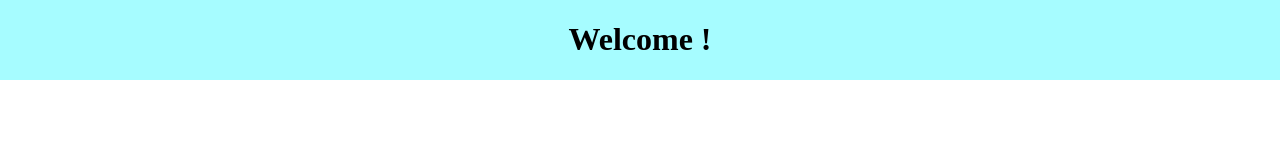
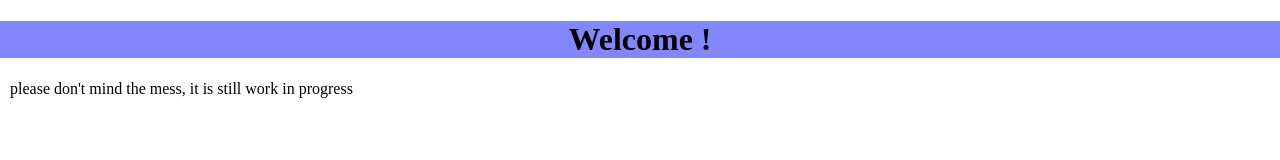
Before and after one commit to Gabri6/Gabri6.github.io, a plain HTML site: page index.html in a window 1280 px wide. Drawn offline with Linux system fonts and the light colour scheme.

Commit message:
adding an icon and changing the look of the header

```diff
--- a/style_main_page.css
+++ b/style_main_page.css
@@ -1,8 +1,8 @@
 header
 {
     text-align:center;
-    position: absolute;
-    background-color: rgb(166, 252, 255);
+    position: sticky;
+    background-color: rgb(131,135,255);
     width: 100vw;
     top: 0%;
     left: 0%;
@@ -13,6 +13,18 @@ h1
     font-family:Intro_Rust;
 }
 
+body
+{
+    padding-top:0%;
+    text-align: left;
+    margin-left: 0%;
+}
+
+p, bdo, table, blockquote, pre, img
+{
+    margin-left: 10px;
+}
+
 @font-face
 {/*to define all the new fonts*/
     font-family:"Intro_Rust";
```
Also changed, not shown: images/favicon.ico (added).
